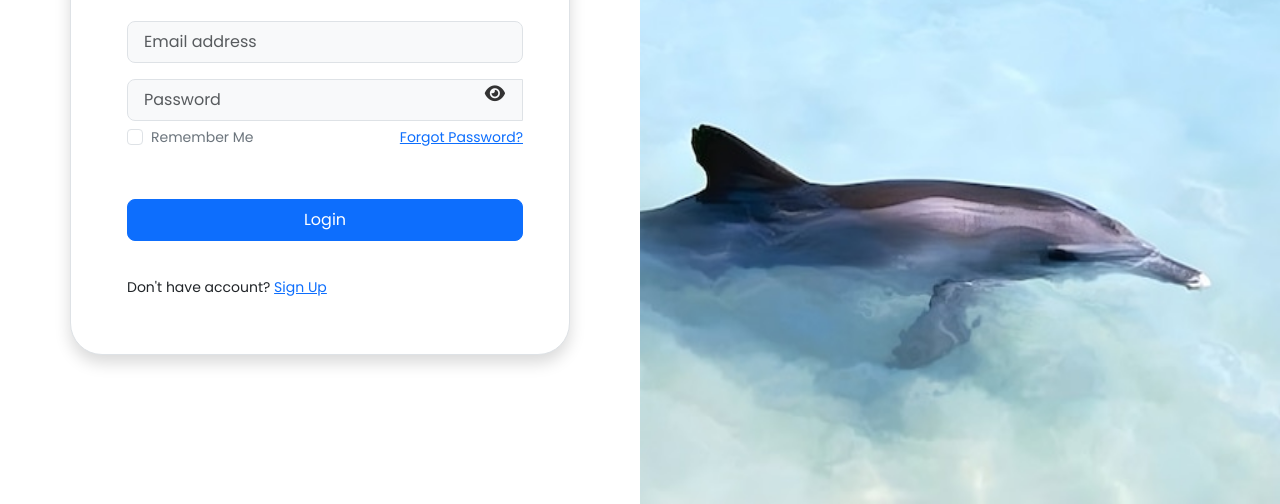
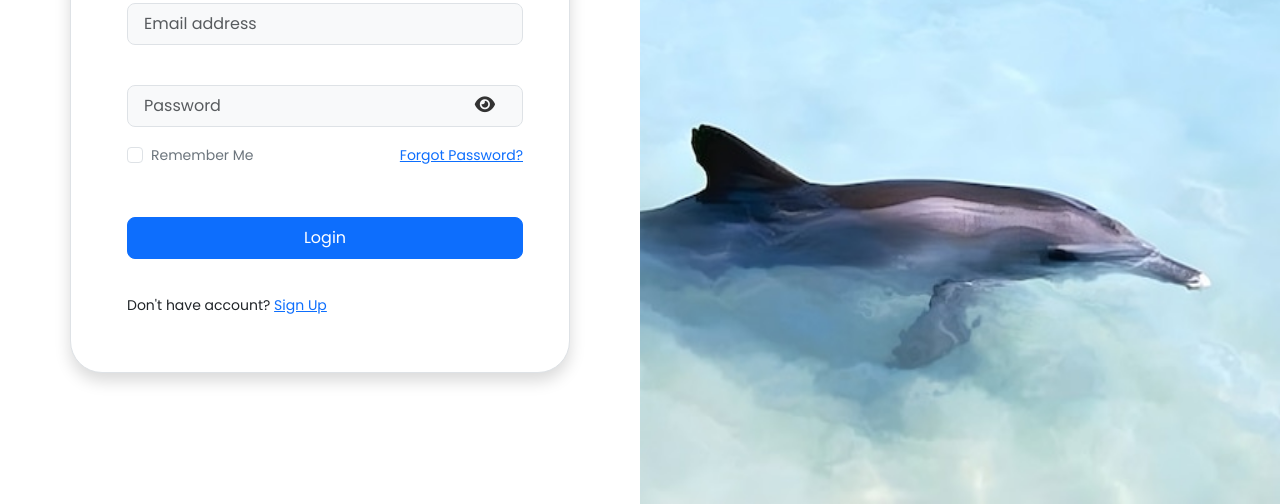
Before and after one commit to agngwrnt/Login-page, a plain HTML site: page index.html in a window 1280 px wide. Shown: the part 296-800 px from the top of the page. Drawn offline with nearby package versions, Linux system fonts and the light colour scheme.

Commit message:
adjust show/hidden password

```diff
--- a/index.html
+++ b/index.html
@@ -21,9 +21,10 @@
                 <div class="input-group mb-3">
                     <input type="text" class="form-control form-control-lg bg-light fs-6" placeholder="Email address">
                 </div>
-                <div class="input-group mb-1">
-                    <input type="password" class="form-control form-control-lg bg-light fs-6" placeholder="Password">
-                    <span class="password-toggle-icon"><i class="fas fa-eye"></i></span>
+                <div class="form-group mb-3">
+                    <label for="password"></label>
+                    <input type="password" class="form-control form-control-lg bg-light fs-6" id="password" placeholder="Password">
+                    <span class="password-toggle-icon"><i class="fas fa-eye" id="password"></i></span>
                 </div>
                 <div class="input-group mb-5 d-flex justify-content-between">
                     <div class="form-check">
--- a/style.css
+++ b/style.css
@@ -48,10 +48,15 @@ body {
 }
 
 .password-toggle-icon {
+  /* position: absolute; */
+  /* top: 55%;
+  right: 30px; */
+  /* transform: translateY(-80%);
+  cursor: pointer; */
   position: absolute;
-  top: 55%;
-  right: 30px;
-  transform: translateY(-50%);
+  top: 50%;
+  /* transform: translateY(-10%); */
+  right: 10px;
   cursor: pointer;
 }
 
@@ -65,6 +70,14 @@ body {
   color: #333;
   transition: color 0.3s ease-in-out;
   margin-bottom: 20px;
+}
+
+#password {
+  padding-right: 30px;
+}
+
+.form-group {
+  position: relative;
 }
 
 @media only screen and (max-width: 768px){
```
